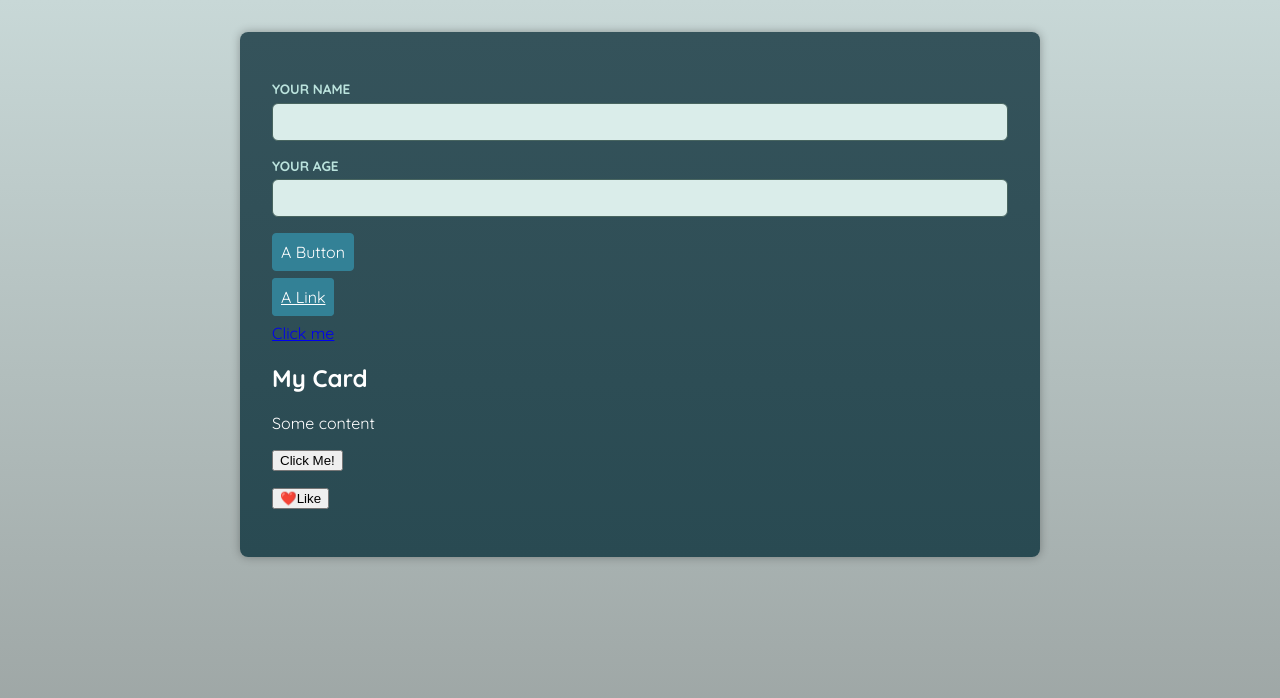
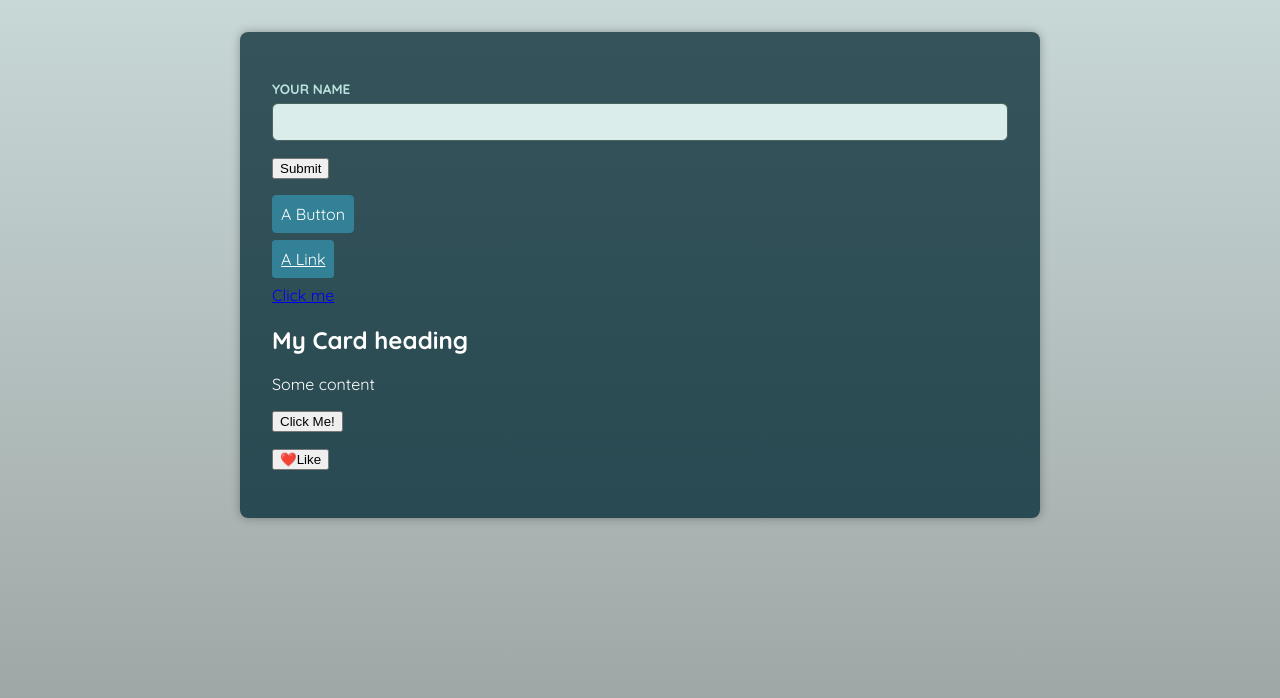
Before and after one commit to iamPavan17/react-typescript, a React (Vite) app in the folder react-advanced-components/: page / in a window 1280 px wide. Shown: the top 698 px of the page. Built offline with nearby package versions, Linux system fonts and the light colour scheme; a web font is replaced by a local one.

Commit message:
forward ref

```diff
--- a/react-advanced-components/src/App.tsx
+++ b/react-advanced-components/src/App.tsx
@@ -1,3 +1,5 @@
+import { useRef } from "react";
+
 import Button from "./components/Button.tsx";
 import Card from "./components/Card.tsx";
 import Container from "./components/Container.tsx";
@@ -12,10 +14,14 @@ function HeartIcon() {
 }
 
 function App() {
+  const input = useRef<HTMLInputElement>(null);
+
   return (
     <>
-      <Input id="name" label="Your name" type="text" />
-      <Input id="age" label="Your age" type="number" />
+      <Input id="name" label="Your name" type="text" ref={input} />
+      <button onClick={() => console.log(input.current!.value)}>Submit</button>
+
+      {/* <Input id="age" label="Your age" type="number" /> */}
 
       <p>
         <Button element="button">A Button</Button>
@@ -32,9 +38,8 @@ function App() {
         </Container>
       </p>
 
-      <p>
       <Card
-          title="My Card"
+        title="My Card heading"
         actions={
           <button onClick={() => console.log("Button clicked!")}>
             Click Me!
@@ -43,7 +48,6 @@ function App() {
       >
         <p>Some content</p>
       </Card>
-      </p>
 
       <p>
         <IconButton
--- a/react-advanced-components/src/components/Input.tsx
+++ b/react-advanced-components/src/components/Input.tsx
@@ -1,17 +1,19 @@
-import { type ComponentPropsWithoutRef } from "react";
+import { forwardRef, type ComponentPropsWithoutRef } from "react";
 
 type InputProps = {
   label: string;
   id: string;
 } & ComponentPropsWithoutRef<"input">;
 
-export default function Input(props: InputProps) {
+const Input = forwardRef<HTMLInputElement, InputProps>((props, ref) => {
   const { id, label, ...rest } = props;
 
   return (
     <p>
       <label htmlFor={id}>{label}</label>
-      <input type="text" id={id} {...rest} />
+      <input type="text" id={id} {...rest} ref={ref} />
     </p>
   );
-}
+});
+
+export default Input;
```
Lines whose indentation alone changed are shown as unchanged.
